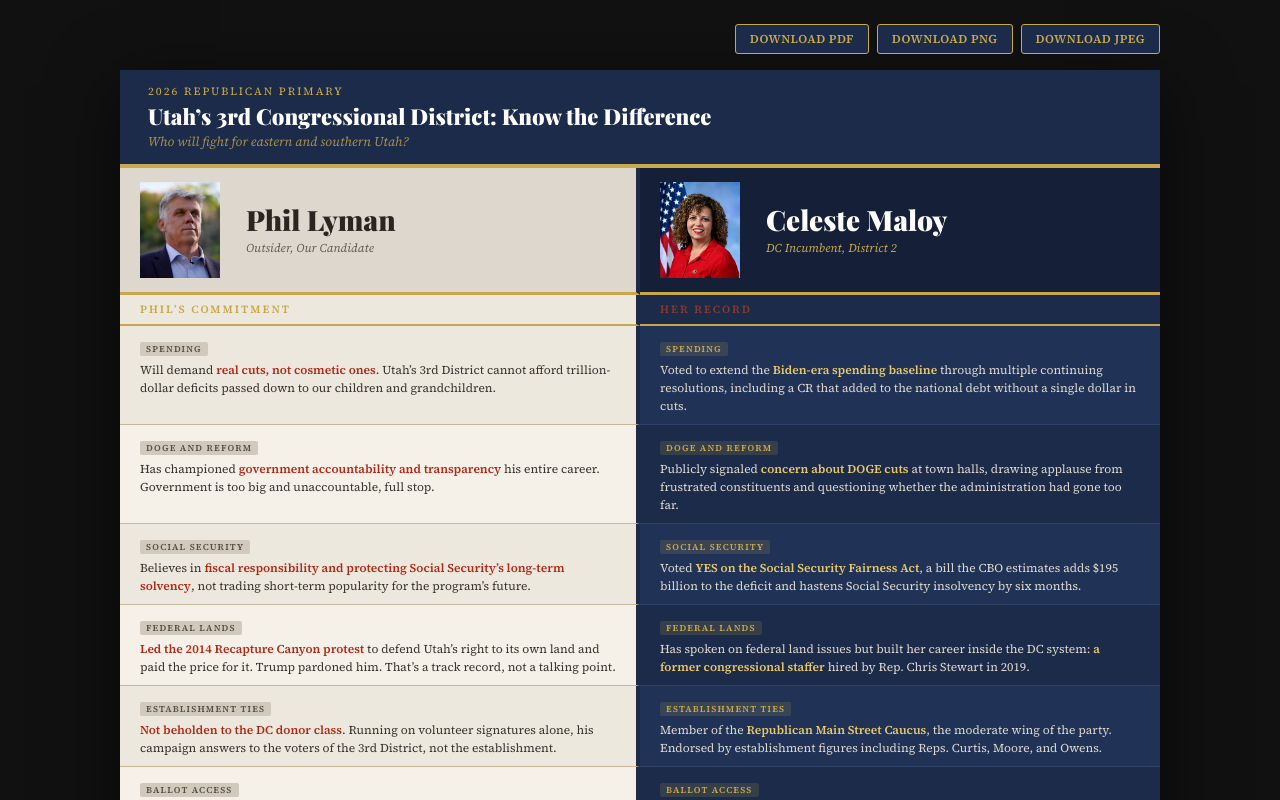
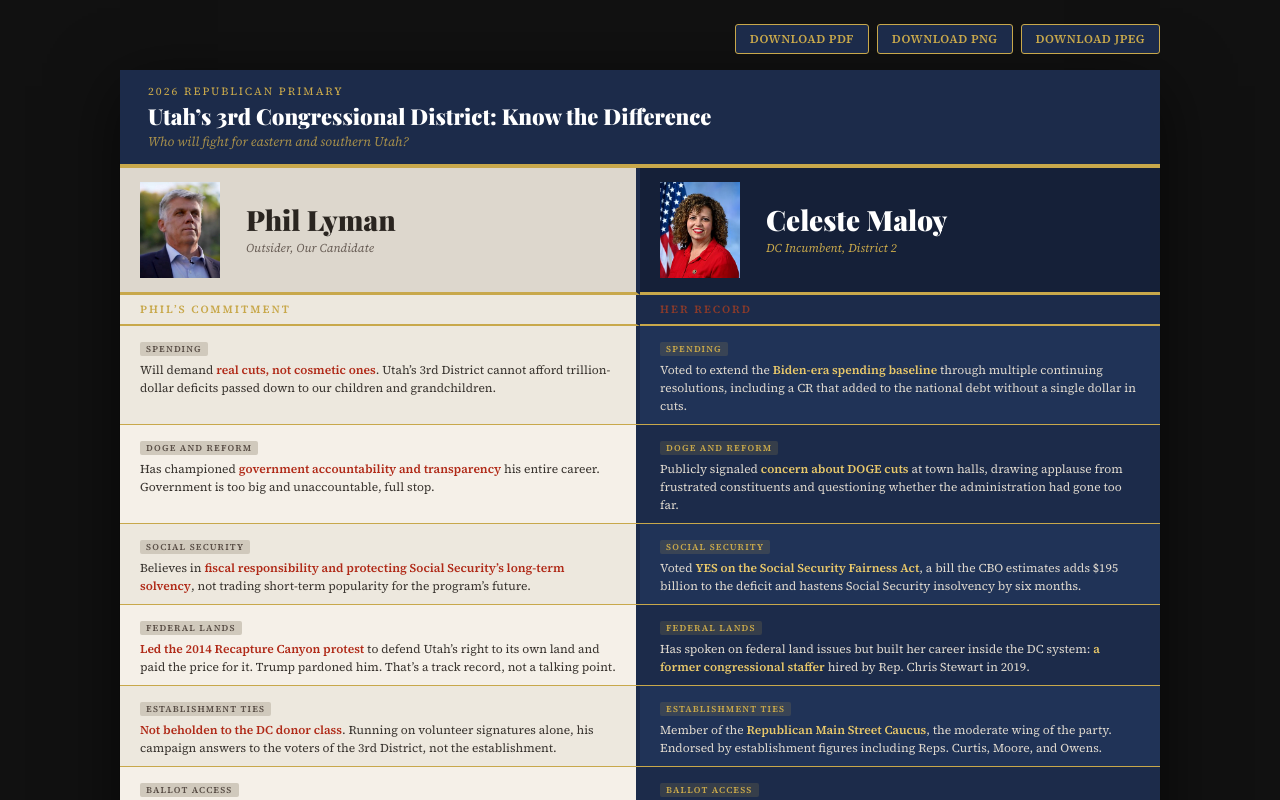
Before and after one commit to alexthompson50-lang/sidebyside, a React (Create React App) app: page / in a window 1280 px wide. Shown: the top 800 px of the page. Built offline with nearby package versions, Linux system fonts and the light colour scheme; no server answers; the database is empty.

Commit message:
Update PublicCard.js

```diff
--- a/src/PublicCard.js
+++ b/src/PublicCard.js
@@ -222,14 +222,14 @@
           const leftBg = even ? LIGHT_TAN : CREAM;
           const rightBg = even ? MID_NAVY : NAVY;
           return (
-            <div key={i} style={{ display: "grid", gridTemplateColumns: "1fr 1fr" }}>
-              <div style={{ background: leftBg, borderBottom: "1px solid #C8B89A", borderRight: `4px solid ${NAVY}`, padding: "9px 20px" }}>
+            <div key={i} style={{ display: "grid", gridTemplateColumns: "1fr 1fr", borderBottom: `1px solid ${GOLD}` }}>
+              <div style={{ background: leftBg, borderRight: `4px solid ${NAVY}`, padding: "9px 20px" }}>
                 <div style={{ display: "inline-block", fontFamily: body, fontSize: 9, fontWeight: 700, letterSpacing: "1.2px", textTransform: "uppercase", background: LIGHT_BROWN, color: "#5A4F47", padding: "1px 6px", marginBottom: 5, borderRadius: 2 }}>{row.topic}</div>
                 <div style={{ fontFamily: body, fontSize: 12, lineHeight: 1.5, color: DARK_BROWN }}>
                   <BoldText text={row.left.text} bold={row.left.bold} color={DARK_BROWN} boldColor={RED} />
                 </div>
               </div>
-              <div style={{ background: rightBg, borderBottom: "1px solid #2E4268", padding: "9px 20px" }}>
+              <div style={{ background: rightBg, padding: "9px 20px" }}>
                 <div style={{ display: "inline-block", fontFamily: body, fontSize: 9, fontWeight: 700, letterSpacing: "1.2px", textTransform: "uppercase", background: "rgba(200,168,75,0.15)", color: GOLD_TAG, padding: "1px 6px", marginBottom: 5, borderRadius: 2 }}>{row.topic}</div>
                 <div style={{ fontFamily: body, fontSize: 12, lineHeight: 1.5, color: LIGHT_NAVY_TEXT }}>
                   <BoldText text={row.right.text} bold={row.right.bold} color={LIGHT_NAVY_TEXT} boldColor={GOLD_MUTED} />
```
